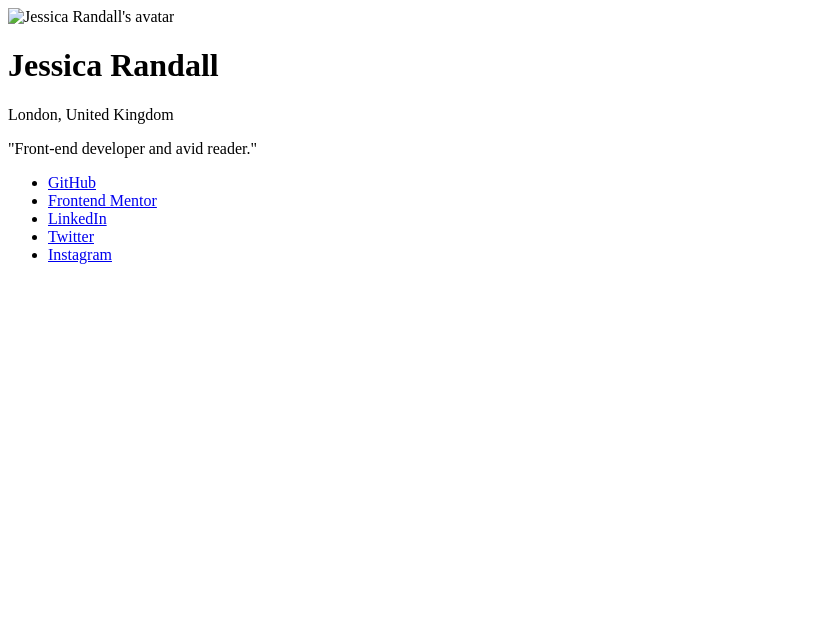
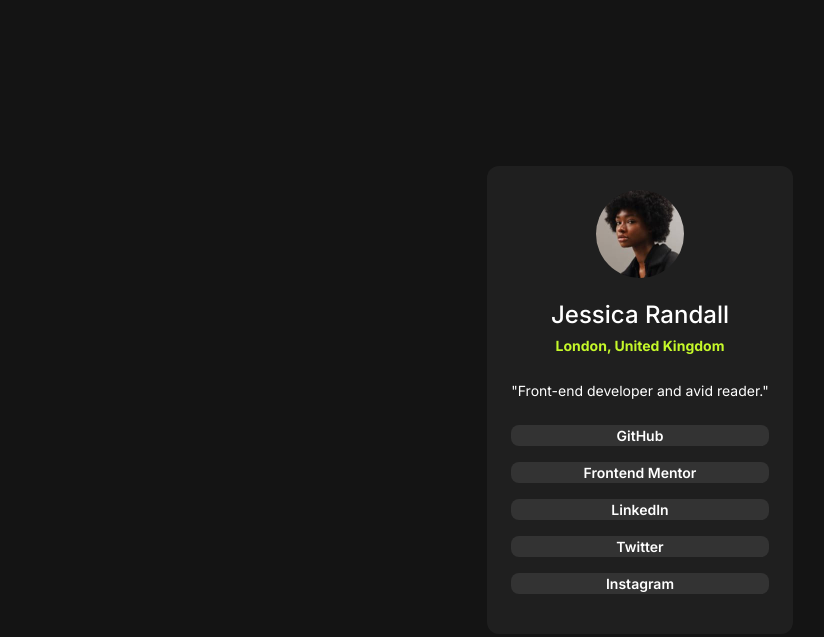
Before and after one commit to MattPahuta/social-links-profile, a plain HTML site: page index.html in a window 1280 px wide. Shown: the whole page, without its empty margins (0-824 px from the left). Drawn offline with Linux system fonts and the light colour scheme.

Commit message:
Revise markup for simplicity, additional styles

```diff
--- a/index.html
+++ b/index.html
@@ -7,36 +7,33 @@
   <link rel="preconnect" href="https://fonts.googleapis.com">
   <link rel="preconnect" href="https://fonts.gstatic.com" crossorigin>
   <link href="https://fonts.googleapis.com/css2?family=Inter:ital,opsz,wght@0,14..32,100..900;1,14..32,100..900&display=swap" rel="stylesheet">
+  <link rel="stylesheet" href="styles.css">
   <title>Frontend Mentor | Social links profile</title>
 </head>
 <body>
   <main>
     <div class="card">
-      <img class="card__img" src="" alt="Jessica Randall's avatar">
-      <div class="card__info">
+      <img class="card__img" src="./images/avatar-jessica.jpeg" alt="Profile photo for Jessica Randall">
       <h1 class="card__title">Jessica Randall</h1>
       <p class="card__location">London, United Kingdom</p>
       <p class="card__bio">"Front-end developer and avid reader."</p>
-      </div>
-      <div class="card__list">
-        <ul>
-          <li>
+      <ul class="card__list">
+        <li class="card__list-item" >
           <a class="card__link" href="/">GitHub</a>
         </li>
-          <li>
+        <li class="card__list-item" >
           <a class="card__link" href="/">Frontend Mentor</a>
         </li>
-          <li>
+        <li class="card__list-item" >
           <a class="card__link" href="/">LinkedIn</a>
         </li>
-          <li>
+        <li class="card__list-item" >
           <a class="card__link" href="/">Twitter</a>
         </li>
-          <li>
+        <li class="card__list-item" >
           <a class="card__link" href="/">Instagram</a>
         </li>
       </ul>
-      </div>
     </div>
   </main>
 
--- a/styles.css
+++ b/styles.css
@@ -8,9 +8,9 @@ Date: Aug 2024
   /* Fonts */
   --ff-primary: "Inter", sans-serif;
   /* Font Sizes */
-  --fs-300: 14px;
+  --fs-300: 0.875rem; /*14px */
   --fs-400: 1rem;
-  --fs-500: 24px;
+  --fs-500: 1.5rem; /* 24px */
   /* Colors */
   --clr-white: hsl(0, 0%, 100%);
   --clr-gray-700: hsl(0, 0%, 20%);
@@ -18,10 +18,9 @@ Date: Aug 2024
   --clr-gray-900: hsl(0, 0%, 8%);
   --clr-green: hsl(75, 94%, 57%);
 
-
   /* Spacing */
-  --spacing-50: 0.25rem;
-  --spacing-100: 0.5rem;
+  --spacing-50: 0.25rem; /* 4px */
+  --spacing-100: 0.5rem; /* 8px */
   --spacing-150: 0.75rem;
   --spacing-200: 1rem;
   --spacing-300: 1.5rem;
@@ -73,13 +72,15 @@ p, h1, h2, h3, h4, h5, h6 {
 /* BASE STYLES */
 body {
   min-height: 100svh;
+  padding: var(--spacing-300);
   display: flex;
   flex-direction: column;
+  align-items: center;
+  justify-content: center;
   font-family: var(--ff-primary);
-
   line-height: 1.5;
-
-
+  background: var(--clr-gray-900);
+  color: var(--clr-white);
 }
 
 h1 {
@@ -89,17 +90,54 @@ h1 {
 
 .card {
   max-width: 28.5rem;
+  padding: var(--spacing-300);
   font-size: var(--fs-300);
+  text-align: center;
+  background: var(--clr-gray-800);
+  border-radius: var(--spacing-150);
 }
 
-.card-img {
-  width: 88px;
-  height: 88px;
+.card__img {
+  margin-inline: auto;
+  margin-block-end: var(--spacing-300);
+  width: 5.5rem;
+  height: 5.5rem;
   aspect-ratio: 1;
   border-radius: var(--br-round);
 }
 
+.card__title {
+  margin-bottom: var(--spacing-100);
+  font-size: var(--fs-500);
+  font-weight: 500;
+}
+
+.card__location {
+  color: var(--clr-green);
+  font-weight: 700;
+}
+
+.card__bio {
+  margin: var(--spacing-300) 0;
+}
+
+.card__list {
+  margin: 0;
+  padding: 0;
+  list-style: none;
+}
+
+.card__list-item {
+
+  background: var(--clr-gray-700);
+  border-radius: var(--spacing-100);
+
+  margin-bottom: 1rem;
+}
+
 .card__link {
+  color: var(--clr-white);
+  font-weight: 600;
   text-decoration: none;
-  width: 100%;
+  cursor: pointer;
 }
```
Lines whose indentation alone changed are shown as unchanged.
